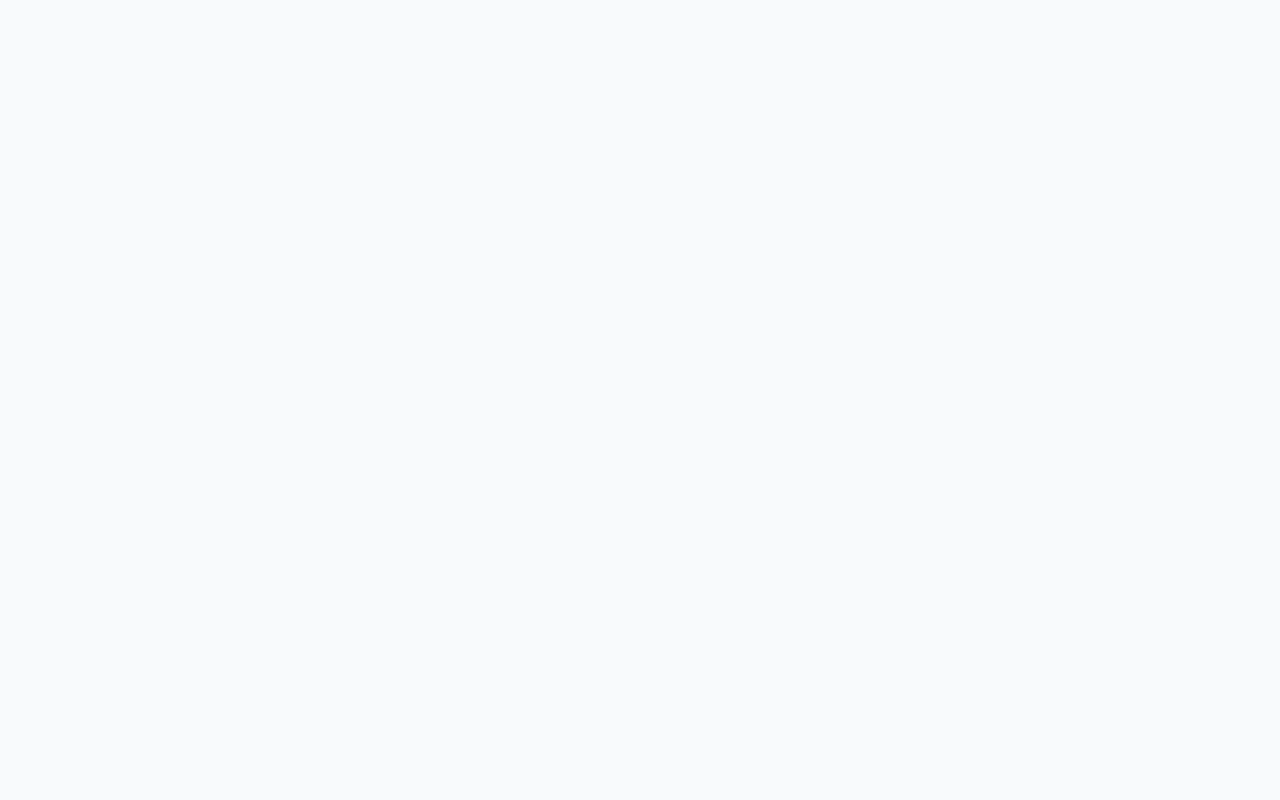
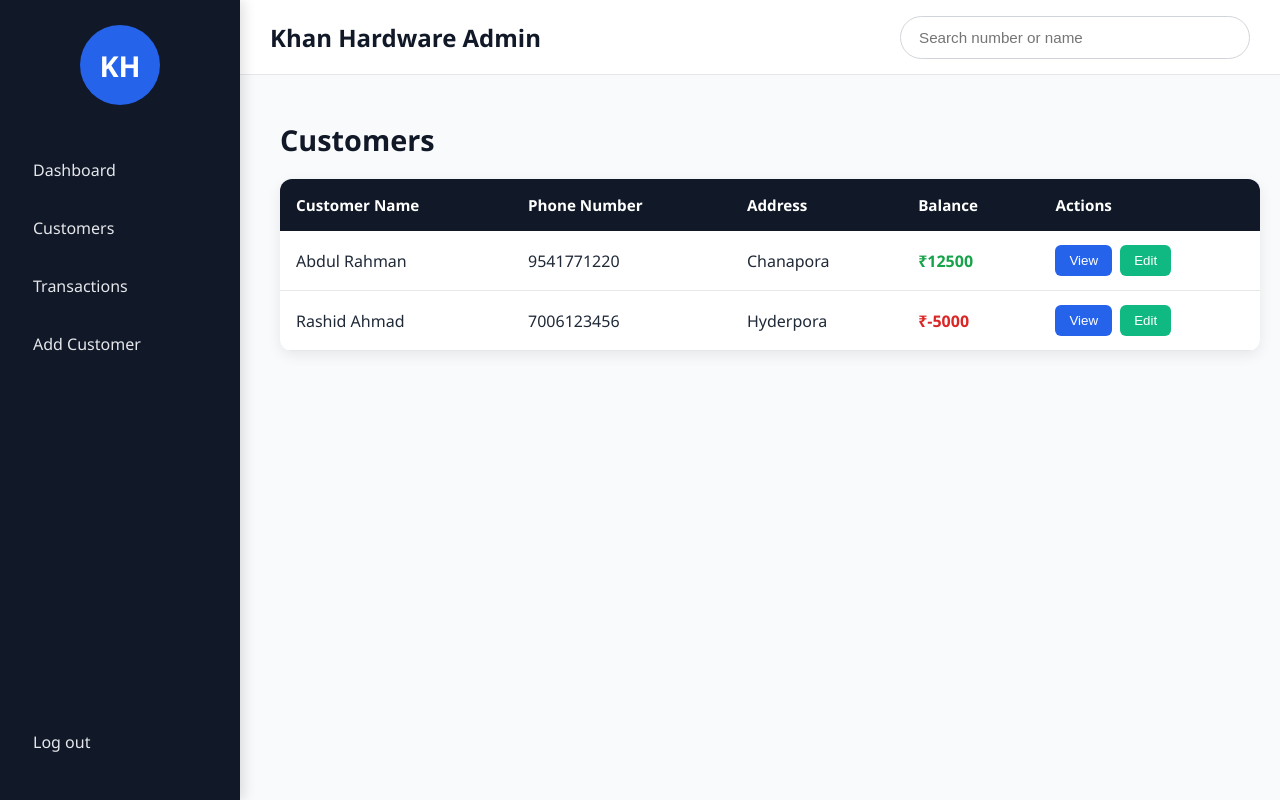
Before and after one commit to Mehranmir1750/Khan-Hardware, a React app in the folder frontend/: page /Customer in a window 1280 px wide. Before the commit this address had no page. Built offline with nearby package versions, Linux system fonts and the light colour scheme; the HTML template or start-up script is replaced by a standard one.

Commit message:
adding pages to admin panel

```diff
--- a/frontend/src/App.jsx
+++ b/frontend/src/App.jsx
@@ -6,8 +6,9 @@ import { Routes, Route } from "react-router-dom";
 import Details from './pages/Details';
 import Login from './pages/Login';
 import Admin from './pages/Admin';
-
-
+import AddCustomer from './pages/AddCustomer';
+import Customer from './pages/Customer';
+import Transactions from './pages/Transaction';
 function App() {
 
   return (
@@ -18,6 +19,9 @@ function App() {
       <Route path="/details" element={<Details />} />
       <Route path="/login" element={<Login />} />
       <Route path="/admin-dashboard" element={<Admin />} />
+      <Route path="/add-customer" element={<AddCustomer />} />
+      <Route path='/Customer' element={<Customer/>} />
+      <Route path='/Transactions' element={<Transactions/>} />
 
     </Routes>
 
--- a/frontend/src/components/AdminNavbar.jsx
+++ b/frontend/src/components/AdminNavbar.jsx
@@ -7,9 +7,9 @@ export default function AdminNavbar(){
     <div className="left_navbar">
         <h4 className="adminlogo">KH</h4>
 
-    <a href="/admin">Dashboard</a>
-    <a href="/customers">Customers</a>
-    <a href="/transactions">Transactions</a>
+    <a href="/admin-dashboard">Dashboard</a>
+    <a href="/Customer">Customers</a>
+    <a href="/Transactions">Transactions</a>
     <a href="/add-customer">Add Customer</a>
         <a href="/logout" className="logout">Log out</a>
     </div>
@@ -26,39 +26,6 @@ export default function AdminNavbar(){
     />
 </div>
 
-<div className="dashboard_cards">
-
-  <div className="card">
-    <h4>Total Customers</h4>
-    <p>120</p>
-  </div>
-
-  <div className="card">
-    <h4>Total Due</h4>
-    <p>₹1,25,000</p>
-  </div>
-
-  <div className="card">
-    <h4>Today's Sales</h4>
-    <p>₹12,500</p>
-  </div>
-
-</div>
-
-
-<div className="table_container">
-  <table>
-    <thead>
-      <tr>
-        <th>Date</th>
-        <th>Customer</th>
-        <th>Type</th>
-        <th>Amount</th>
-      </tr>
-    </thead>
-  </table>
-</div>
-
 
     </>
     )
--- /dev/null
+++ b/frontend/src/pages/AddCustomer.jsx
@@ -0,0 +1,39 @@
+import AdminNavbar from "../components/AdminNavbar"
+import "../styles/AddCustomer.css"
+
+
+export default function AddCustomer(){
+    return(
+        <>
+
+        <AdminNavbar/>
+
+
+        <div className="user_add_container">
+
+            <h2 className="form_heading">
+        Add Customer
+    </h2>
+
+            <label>Customer Name</label>
+            <input
+            placeholder="Enter customer's name"
+            ></input>
+
+            <label>Customer Phone Number</label>
+            <input
+            placeholder="Enter customer's Phone Number"
+            ></input>
+
+            <label>Customer Address</label>
+            <input
+            placeholder="Enter customer's Address"
+            ></input>
+
+            <button className="create-user-btn">Add User</button>
+
+        </div>
+
+        </>
+    )
+}
--- a/frontend/src/pages/Admin.jsx
+++ b/frontend/src/pages/Admin.jsx
@@ -5,6 +5,39 @@ export default function Admin(){
         <>
         <AdminNavbar/>
 
+        <div className="dashboard_cards">
+
+  <div className="card">
+    <h4>Total Customers</h4>
+    <p>120</p>
+  </div>
+
+  <div className="card">
+    <h4>Total Due</h4>
+    <p>₹1,25,000</p>
+  </div>
+
+  <div className="card">
+    <h4>Today's Sales</h4>
+    <p>₹12,500</p>
+  </div>
+
+</div>
+
+
+<div className="table_container">
+  <table>
+    <thead>
+      <tr>
+        <th>Date</th>
+        <th>Customer</th>
+        <th>Type</th>
+        <th>Amount</th>
+      </tr>
+    </thead>
+  </table>
+</div>
+
         </>
     )
 }
--- /dev/null
+++ b/frontend/src/pages/Customer.jsx
@@ -0,0 +1,147 @@
+// import AdminNavbar from "../components/AdminNavbar"
+// import "../styles/Customer.css"
+
+// export default function Customer(){
+
+//     const customers = [
+//   {
+//     name: "Abdul Rahman",
+//     phone: "9541771220",
+//     address: "Chanapora",
+//     amount: 12500
+//   },
+//   {
+//     name: "Rashid Ahmad",
+//     phone: "7006123456",
+//     address: "Hyderpora",
+//     amount: -5000
+//   }
+// ];
+
+
+//     return(
+//         <>
+
+//         <AdminNavbar/>
+
+//         <table>
+//     <thead>
+//         <tr>
+//             <th>Customer Name</th>
+//             <th>Phone Number</th>
+//             <th>Address</th>
+//             <th>Amount</th>
+//             <th>Actions</th>
+//         </tr>
+//     </thead>
+
+//     <tbody>
+//   {customers.map((customer, index) => (
+//     <tr key={index}>
+//       <td>{customer.name}</td>
+//       <td>{customer.phone}</td>
+//       <td>{customer.address}</td>
+//       <td>₹{customer.amount}</td>
+//       <td>
+//   <button>View</button>
+//   <button>Edit</button>
+// </td>
+//     </tr>
+//   ))}
+// </tbody>
+// </table>
+
+
+
+
+
+
+
+//         </>
+//     )
+// }
+
+import AdminNavbar from "../components/AdminNavbar";
+import "../styles/Customer.css";
+
+export default function Customer() {
+
+  const customers = [
+    {
+      name: "Abdul Rahman",
+      phone: "9541771220",
+      address: "Chanapora",
+      amount: 12500
+    },
+    {
+      name: "Rashid Ahmad",
+      phone: "7006123456",
+      address: "Hyderpora",
+      amount: -5000
+    }
+  ];
+
+  return (
+    <>
+      <AdminNavbar />
+
+      <div className="customer_container">
+
+        <h2 className="customer_heading">
+          Customers
+        </h2>
+
+        <table className="customer_table">
+
+          <thead>
+            <tr>
+              <th>Customer Name</th>
+              <th>Phone Number</th>
+              <th>Address</th>
+              <th>Balance</th>
+              <th>Actions</th>
+            </tr>
+          </thead>
+
+          <tbody>
+            {customers.map((customer, index) => (
+              <tr key={index}>
+
+                <td>{customer.name}</td>
+
+                <td>{customer.phone}</td>
+
+                <td>{customer.address}</td>
+
+                <td
+                  className={
+                    customer.amount >= 0
+                      ? "positive_amount"
+                      : "negative_amount"
+                  }
+                >
+                  ₹{customer.amount}
+                </td>
+
+                <td className="action_buttons">
+
+                  <button className="view_btn">
+                    View
+                  </button>
+
+                  <button className="edit_btn">
+                    Edit
+                  </button>
+
+                </td>
+
+              </tr>
+            ))}
+          </tbody>
+
+        </table>
+
+      </div>
+    </>
+  );
+}
--- /dev/null
+++ b/frontend/src/pages/Transaction.jsx
@@ -0,0 +1,12 @@
+import AdminNavbar from "../components/AdminNavbar";
+import "../styles/Transactions.css"
+
+
+export default function Transactions(){
+    return(
+        <>
+        <AdminNavbar/>
+
+        </>
+    )
+}
--- /dev/null
+++ b/frontend/src/styles/AddCustomer.css
@@ -0,0 +1,94 @@
+.user_add_container{
+    margin-left: 280px;
+    margin-top: 110px;
+
+    width: 500px;
+
+    background: white;
+
+    padding: 30px;
+
+    border-radius: 12px;
+
+    box-shadow: 0 4px 14px rgba(0,0,0,0.08);
+
+    display: flex;
+    flex-direction: column;
+
+    gap: 12px;
+}
+
+.user_add_container label{
+    font-size: 0.95rem;
+    font-weight: 600;
+
+    color: #374151;
+
+    margin-top: 5px;
+}
+
+.user_add_container input{
+    padding: 12px 15px;
+
+    border: 1px solid #d1d5db;
+    border-radius: 8px;
+
+    outline: none;
+
+    font-size: 0.95rem;
+
+    transition: 0.3s ease;
+}
+
+.form_heading{
+    text-align: center;
+
+    color: #1f2937;
+
+    margin-bottom: 15px;
+}
+
+.user_add_container input:focus{
+    border-color: #2563eb;
+
+    box-shadow: 0 0 0 3px rgba(37,99,235,0.12);
+}
+
+.create-user-btn{
+    margin-top: 15px;
+
+    padding: 12px;
+
+    border: none;
+    border-radius: 8px;
+
+    background: #2563eb;
+    color: white;
+
+    font-size: 1rem;
+    font-weight: 600;
+
+    cursor: pointer;
+
+    transition: 0.3s ease;
+}
+
+.create-user-btn:hover{
+    background: #1d4ed8;
+}
+
+.create-user-btn:active{
+    transform: scale(0.98);
+}
+
+/* MOBILE */
+
+@media(max-width: 768px){
+
+    .user_add_container{
+        margin-left: 200px;
+        width: calc(100% - 220px);
+
+        padding: 20px;
+    }
+}
--- /dev/null
+++ b/frontend/src/styles/Customer.css
@@ -0,0 +1,116 @@
+.customer_container{
+    margin-left: 260px;
+    margin-top: 100px;
+
+    padding: 20px;
+}
+
+.customer_heading{
+    margin-bottom: 20px;
+
+    color: #111827;
+
+    font-size: 1.8rem;
+    font-weight: 700;
+}
+
+.customer_table{
+    width: 100%;
+
+    border-collapse: collapse;
+
+    background: white;
+
+    border-radius: 12px;
+
+    overflow: hidden;
+
+    box-shadow: 0 4px 14px rgba(0,0,0,0.08);
+}
+
+.customer_table thead{
+    background: #111827;
+    color: white;
+}
+
+.customer_table th{
+    padding: 16px;
+    text-align: left;
+}
+
+.customer_table td{
+    padding: 14px 16px;
+}
+
+.customer_table tbody tr{
+    border-bottom: 1px solid #e5e7eb;
+}
+
+.customer_table tbody tr:hover{
+    background: #f8fafc;
+}
+
+.view_btn{
+    background: #2563eb;
+    color: white;
+
+    border: none;
+
+    padding: 8px 14px;
+
+    border-radius: 6px;
+
+    cursor: pointer;
+
+    margin-right: 8px;
+}
+
+.view_btn:hover{
+    background: #1d4ed8;
+}
+
+.edit_btn{
+    background: #10b981;
+    color: white;
+
+    border: none;
+
+    padding: 8px 14px;
+
+    border-radius: 6px;
+
+    cursor: pointer;
+}
+
+.edit_btn:hover{
+    background: #059669;
+}
+
+.negative_amount{
+    color: #dc2626;
+    font-weight: bold;
+}
+
+.positive_amount{
+    color: #16a34a;
+    font-weight: bold;
+}
+
+/* MOBILE */
+
+@media(max-width: 768px){
+
+    .customer_container{
+        margin-left: 190px;
+        padding: 10px;
+    }
+
+    .customer_table{
+        font-size: 0.85rem;
+    }
+
+    .view_btn,
+    .edit_btn{
+        padding: 6px 10px;
+    }
+}
```
Also changed, not shown: frontend/src/styles/Transactions.css (added).
